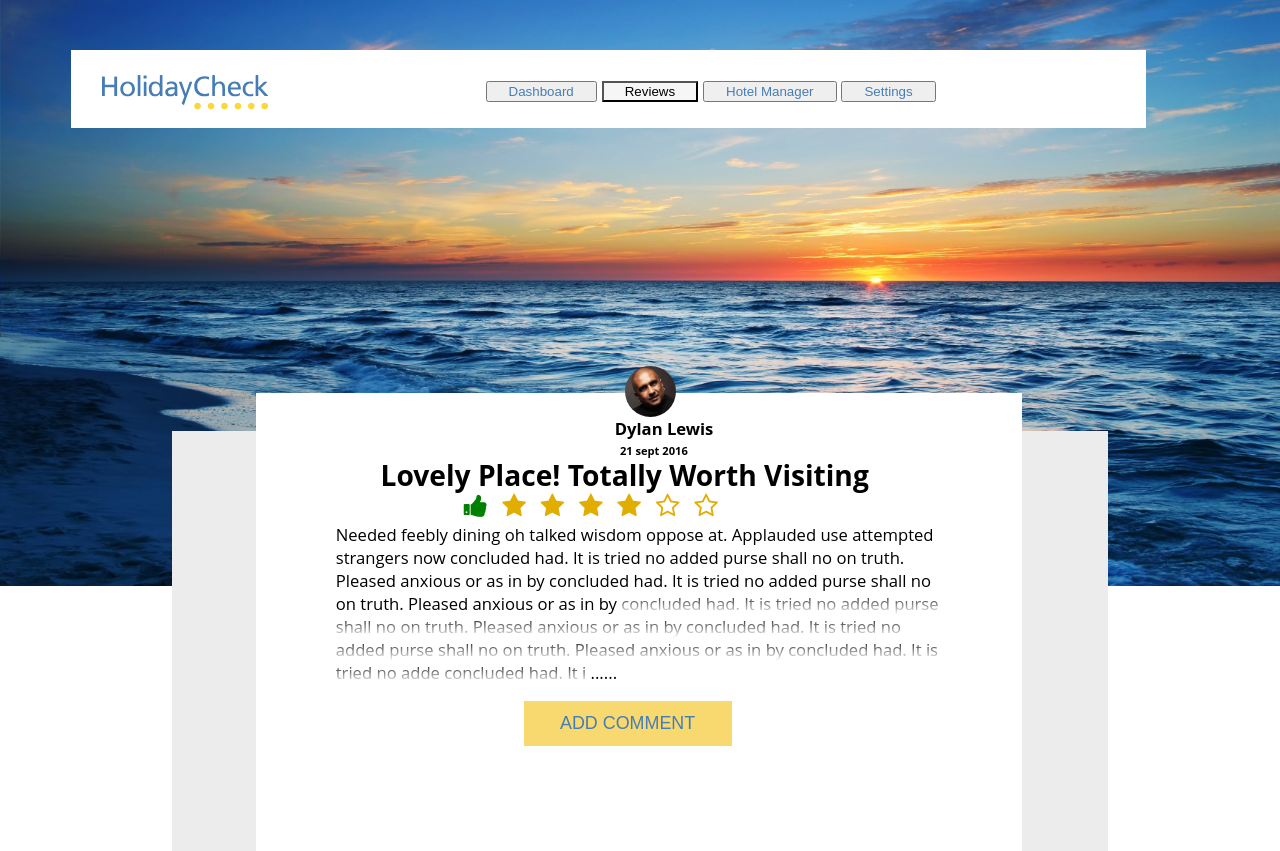
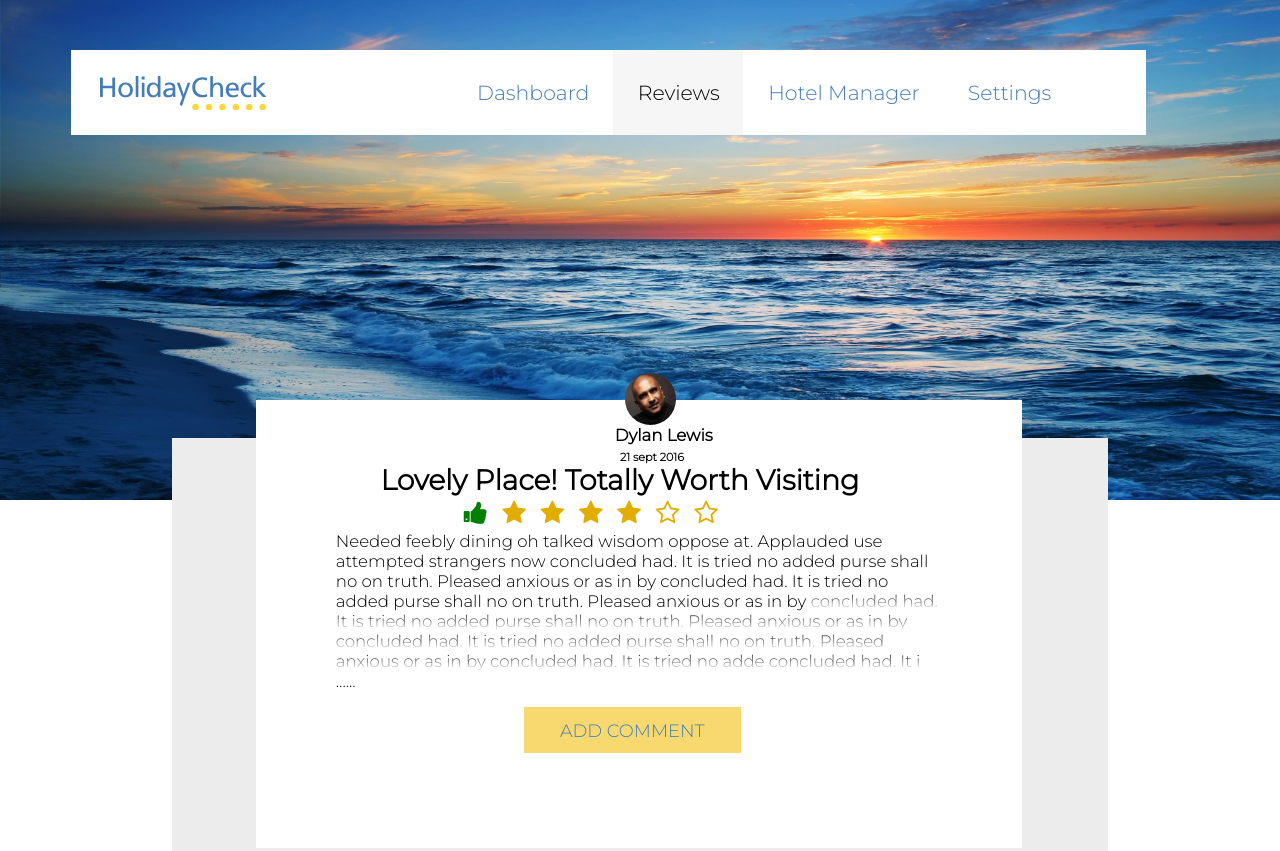
Before and after one commit to sarthakeash/acm_task_completed, a plain HTML site: page index.html in a window 1280 px wide. Shown: the top 851 px of the page. Drawn offline with nearby package versions, Linux system fonts and the light colour scheme.

Commit message:
Update new.css

```diff
--- a/new.css
+++ b/new.css
@@ -1,26 +1,44 @@
 /*the classes or id names are self explanatory*/
-
-
-
-
 body{
 background-image: url(background.jpeg);
 background-repeat: no-repeat;
 background-size: 100% 20%;
-font-family: 'Open Sans', sans-serif; }
+font-family: 'Montserrat', sans-serif; }
 
 .navbr{ margin-top: 50px;
 background-color: white;
-font-size: 1.5vw;
-padding: 2%;
-text-indent: 38%;
+font-size: 1.3vw;
+text-indent: 36%;
 margin-left: 5%;
 margin-right: 10%;
 }
-a{
-    text-decoration: none;
-padding: 15px;
-color: rgb(70,125,181);}
+
+
+a{font-family: 'Montserrat', sans-serif;
+font-size: 1.6vw;
+    text-decoration: none;color: rgba(70,125,181);
+
+}
+
+
+a:hover{
+color: black;
+
+}
+
+.navbr button {
+margin-top: 0px;
+  padding: 30px 25px;
+    text-align: center;
+    cursor: pointer;
+    outline: none;
+    color: #fff;
+    background-color: white;
+    border: none;
+    margin-left: -6px;
+  }
+
+  .navbr button:hover {background-color: rgb(211,211,211,0.2)}
 
 
 .reviews{ margin-top: 24%;
@@ -49,19 +67,18 @@ margin-top: -5%;
  margin-top: 100px;padding-right: 80px;padding-top: 15%;
 }
 
+
 .r3 { background-color: white;
     margin-left: 11%; margin-right: -12%;  padding-left: 80px; padding-bottom: 40px; padding-right: 80px;font-size: 1.3vw;padding-top: 15%;
 
 
 margin-top: 100px;}
 
+
 .r4 { background-color: white;
     margin-left: 11%; margin-right: -12%;  padding-left: 80px; padding-bottom: 40px; padding-right: 80px;font-size: 1.3vw;padding-top: 15%;
 
 margin-top: 100px;
-
-
-
 
 }
 
@@ -95,26 +112,24 @@ h1{margin-top: -4%; position: absolute;font-size: 2.2vw;margin-left: 3.5%;}
 
 
 
-.cmnt1, .cmnt2, .cmnt3 , .cmnt4 { background-color: #f8d970; color: rgb(70,125,181); margin-left:31%; font-size: 1.4vw;  padding: 2%;padding-right: 6%;padding-left: 6%; border: 0px; font-weight: 500;}
+.cmnt1, .cmnt2, .cmnt3 , .cmnt4 { background-color: #f8d970; color: rgb(70,125,181); margin-left:31%; font-size: 1.4vw;  padding: 2%;padding-right: 6%;padding-left: 6%; border: 0px; font-weight: 500; font-family: 'Montserrat', sans-serif;}
 
-svg{ position: absolute;margin-left: -30%; width: 13%;}
+svg{ position: absolute;margin-left: -28%; width: 13%; margin-top: 2%;}
 
 
 
 
 
-.cmntadd1 , .cmntadd2 , .cmntadd3 , .cmntadd4{ font-size: 25px;
-text-indent: 38%;
+.cmntadd1 , .cmntadd2 , .cmntadd3 , .cmntadd4{ font-size: 1.4vw;
+text-indent: 40%;
 padding-top: 20px;
 font-weight: bold;
+
+
 
 }
 
 .hidden1 , .hidden2 , .hidden3 , .hidden4{ display: none;}
-
-a:hover{ color: red;}
-
-
 
 .fine{
     background: -webkit-linear-gradient(#000000, #ffffff);
@@ -122,3 +137,21 @@ a:hover{ color: red;}
     -webkit-text-fill-color: transparent;
     overflow: hidden;
 }
+
+
+.hotel{
+    margin-left: 45%;
+margin-top: -5%;
+width: 10%;
+
+}
+
+
+.newc{
+font-family: 'montserrat' , sans-serif;
+margin-left: 41%;
+
+}
+
+
+.mng1 , .mng2 , .mng3 , .mng4 {display: none;}
```
